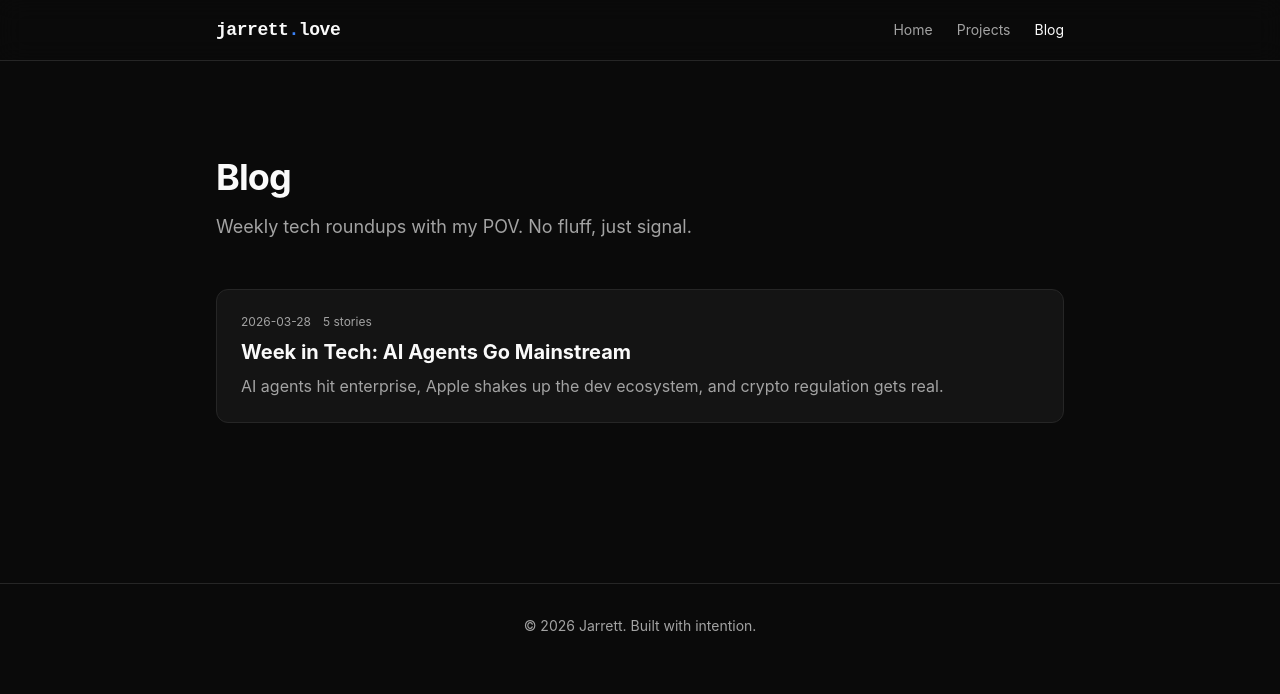
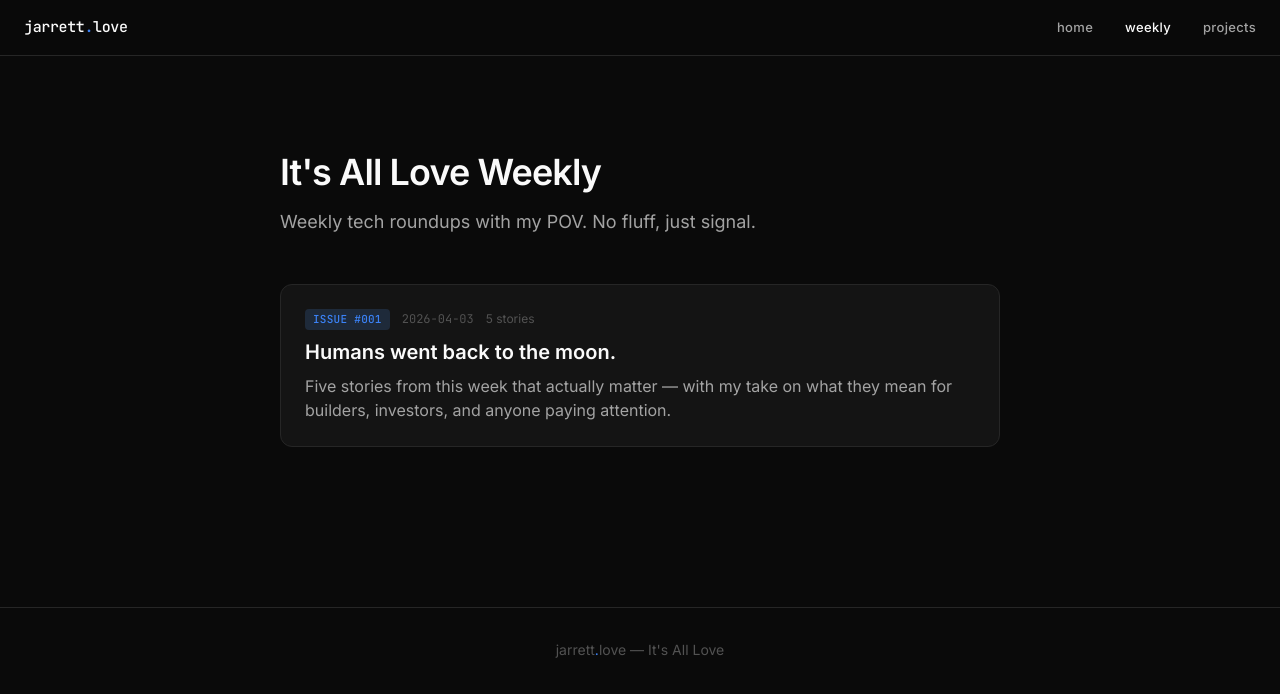
Before and after one commit to jarrettlove48-web/jarrett-dev, a Next.js app: page /blog in a window 1280 px wide. Shown: the top 694 px of the page. Built offline with nearby package versions, Linux system fonts and the light colour scheme.

Commit message:
Redesign blog to match It's All Love Weekly format — POV blocks, reading progress, real stories, author row, Google Fonts

```diff
--- a/src/app/blog/[slug]/page.tsx
+++ b/src/app/blog/[slug]/page.tsx
@@ -1,6 +1,7 @@
 import { notFound } from "next/navigation";
 import { getAllPosts, getPost } from "@/lib/blog";
 import Link from "next/link";
+import { ReadingProgress } from "@/components/reading-progress";
 
 export function generateStaticParams() {
   return getAllPosts().map((post) => ({ slug: post.slug }));
@@ -15,46 +16,106 @@ export default async function BlogPostPage({
   const post = getPost(slug);
   if (!post) notFound();
 
+  const issueNum = String(post.issue).padStart(3, "0");
+
   return (
-    <div className="flex flex-col gap-10 py-16">
+    <>
+      <ReadingProgress />
+      <div className="flex flex-col py-16">
+        {/* Header */}
+        <header className="border-b border-border pb-12">
+          <div className="mb-6 flex flex-wrap items-center gap-4">
+            <span className="rounded bg-tag-bg px-2.5 py-1 font-mono text-[11px] font-medium uppercase tracking-widest text-accent border border-accent/20">
+              Issue #{issueNum}
+            </span>
+            <span className="font-mono text-[13px] text-text-dim">
+              {post.date}
+            </span>
+          </div>
+          <h1 className="mb-4 text-3xl font-semibold leading-tight tracking-tight sm:text-4xl whitespace-pre-line">
+            {post.title}
+          </h1>
+          <p className="max-w-xl text-lg text-text-secondary leading-relaxed">
+            {post.summary}
+          </p>
+
+          {/* Author */}
+          <div className="mt-8 flex items-center gap-3 border-t border-border-subtle pt-8">
+            <div className="flex h-9 w-9 shrink-0 items-center justify-center rounded-full bg-gradient-to-br from-accent to-blue-800 font-mono text-xs font-medium text-white">
+              JL
+            </div>
             <div>
+              <div className="text-sm font-medium">Jarrett Love</div>
+              <div className="font-mono text-xs text-text-dim">
+                @jarrettlove · It&apos;s All Love
+              </div>
+            </div>
+          </div>
+        </header>
+
+        {/* Intro */}
+        <section className="border-b border-border-subtle py-10">
+          <p className="text-[1.05rem] leading-relaxed text-text-secondary">
+            {post.intro}
+          </p>
+        </section>
+
+        {/* Stories */}
+        <section className="py-10">
+          <div className="mb-8 flex items-center gap-3 font-mono text-[11px] uppercase tracking-widest text-text-dim">
+            This week&apos;s stories
+            <span className="h-px flex-1 bg-border" />
+          </div>
+
+          <div className="flex flex-col gap-10">
+            {post.stories.map((story, i) => (
+              <article
+                key={i}
+                className="grid grid-cols-[40px_1fr] gap-x-5 border-b border-border-subtle pb-10 last:border-0 last:pb-0"
+              >
+                <div className="pt-1 text-right font-mono text-[11px] font-medium text-accent/60">
+                  {String(i + 1).padStart(2, "0")}
+                </div>
+                <div>
+                  <span className="mb-2 inline-block rounded bg-tag-bg px-2 py-0.5 text-[11px] font-medium uppercase tracking-wide text-tag-text">
+                    {story.tag}
+                  </span>
+                  <h2 className="mb-3 text-lg font-semibold leading-snug tracking-tight">
+                    {story.title}
+                  </h2>
+                  <div className="space-y-2 text-[0.9rem] leading-relaxed text-text-secondary">
+                    {story.body.map((p, j) => (
+                      <p key={j}>{p}</p>
+                    ))}
+                  </div>
+                  <div className="mt-4 rounded-r-md border-l-2 border-accent bg-accent/5 px-4 py-3.5">
+                    <div className="mb-1 font-mono text-[10px] uppercase tracking-widest text-accent/70">
+                      Jarrett&apos;s take
+                    </div>
+                    <p className="text-sm italic leading-relaxed text-text-secondary">
+                      {story.take}
+                    </p>
+                  </div>
+                </div>
+              </article>
+            ))}
+          </div>
+        </section>
+
+        {/* Footer */}
+        <div className="flex flex-wrap items-center justify-between gap-4 border-t border-border pt-12">
+          <div className="font-mono text-[13px] text-text-dim">
+            jarrett<span className="text-accent">.</span>love — It&apos;s All
+            Love
+          </div>
           <Link
             href="/blog"
-          className="mb-4 inline-block text-sm text-text-secondary hover:text-text-primary"
+            className="rounded-md border border-accent/30 px-4 py-2 text-[13px] font-medium text-accent transition-all hover:border-accent hover:bg-accent/10"
           >
-          &larr; Back to Blog
+            all issues &rarr;
           </Link>
-        <time className="block text-sm text-text-secondary">{post.date}</time>
-        <h1 className="mt-2 text-4xl font-bold tracking-tight">{post.title}</h1>
-        <p className="mt-4 text-lg text-text-secondary">{post.summary}</p>
-      </div>
-
-      <p className="text-text-secondary">{post.content}</p>
-
-      <div className="flex flex-col gap-6">
-        {post.stories.map((story, i) => (
-          <div
-            key={i}
-            className="rounded-xl border border-border bg-surface p-6"
-          >
-            <div className="mb-2 flex items-center justify-between">
-              <h3 className="font-bold">{story.title}</h3>
-              <span className="text-xs text-text-secondary">
-                {story.source}
-              </span>
-            </div>
-            <p className="text-text-secondary">{story.take}</p>
-            <a
-              href={story.url}
-              target="_blank"
-              rel="noopener noreferrer"
-              className="mt-3 inline-block text-sm text-accent hover:text-accent-hover"
-            >
-              Read source &rarr;
-            </a>
-          </div>
-        ))}
         </div>
       </div>
+    </>
   );
 }
--- a/src/app/blog/page.tsx
+++ b/src/app/blog/page.tsx
@@ -7,7 +7,9 @@ export default function BlogPage() {
   return (
     <div className="flex flex-col gap-12 py-16">
       <div>
-        <h1 className="text-4xl font-bold tracking-tight">Blog</h1>
+        <h1 className="text-4xl font-bold tracking-tight">
+          It&apos;s All Love Weekly
+        </h1>
         <p className="mt-4 text-lg text-text-secondary">
           Weekly tech roundups with my POV. No fluff, just signal.
         </p>
@@ -24,13 +26,18 @@ export default function BlogPage() {
               className="group rounded-xl border border-border bg-surface p-6 transition-colors hover:bg-surface-hover"
             >
               <div className="mb-2 flex items-center gap-3">
-                <time className="text-xs text-text-secondary">{post.date}</time>
-                <span className="text-xs text-text-secondary">
+                <span className="rounded bg-tag-bg px-2 py-0.5 font-mono text-[11px] font-medium uppercase tracking-wide text-accent">
+                  Issue #{String(post.issue).padStart(3, "0")}
+                </span>
+                <time className="font-mono text-xs text-text-dim">
+                  {post.date}
+                </time>
+                <span className="text-xs text-text-dim">
                   {post.stories.length} stories
                 </span>
               </div>
               <h2 className="text-xl font-bold group-hover:text-accent">
-                {post.title}
+                {post.title.split("\n")[0]}
               </h2>
               <p className="mt-2 text-text-secondary">{post.summary}</p>
             </Link>
--- a/src/app/globals.css
+++ b/src/app/globals.css
@@ -3,12 +3,17 @@
 @theme {
   --color-background: #0a0a0a;
   --color-surface: #141414;
+  --color-surface-2: #1a1a1a;
   --color-surface-hover: #1a1a1a;
   --color-border: #262626;
+  --color-border-subtle: #1c1c1c;
   --color-text-primary: #fafafa;
   --color-text-secondary: #a3a3a3;
+  --color-text-dim: #525252;
   --color-accent: #3b82f6;
   --color-accent-hover: #2563eb;
+  --color-tag-bg: #1e2a3a;
+  --color-tag-text: #60a5fa;
   --font-sans: "Inter", ui-sans-serif, system-ui, sans-serif;
   --font-mono: "JetBrains Mono", ui-monospace, monospace;
 }
@@ -17,6 +22,7 @@ body {
   background-color: var(--color-background);
   color: var(--color-text-primary);
   font-family: var(--font-sans);
+  -webkit-font-smoothing: antialiased;
 }
 
 ::selection {
--- a/src/app/layout.tsx
+++ b/src/app/layout.tsx
@@ -3,11 +3,11 @@ import "./globals.css";
 import { Nav } from "@/components/nav";
 
 export const metadata: Metadata = {
-  title: "Jarrett | Builder & Strategist",
+  title: "Jarrett Love | Builder & Strategist",
   description:
     "Salesforce developer, PropTrack founder, and indie builder. Weekly tech insights and project updates.",
   openGraph: {
-    title: "Jarrett | Builder & Strategist",
+    title: "Jarrett Love | Builder & Strategist",
     description:
       "Salesforce developer, PropTrack founder, and indie builder.",
     type: "website",
@@ -21,11 +21,26 @@ export default function RootLayout({
 }>) {
   return (
     <html lang="en" className="dark">
+      <head>
+        <link rel="preconnect" href="https://fonts.googleapis.com" />
+        <link
+          rel="preconnect"
+          href="https://fonts.gstatic.com"
+          crossOrigin="anonymous"
+        />
+        <link
+          href="https://fonts.googleapis.com/css2?family=JetBrains+Mono:wght@400;500&family=Inter:wght@300;400;500;600&display=swap"
+          rel="stylesheet"
+        />
+      </head>
       <body className="min-h-screen antialiased">
         <Nav />
-        <main className="mx-auto max-w-4xl px-6 pb-24 pt-8">{children}</main>
-        <footer className="border-t border-border py-8 text-center text-sm text-text-secondary">
-          <p>&copy; {new Date().getFullYear()} Jarrett. Built with intention.</p>
+        <main className="mx-auto max-w-3xl px-6 pb-24 pt-8">{children}</main>
+        <footer className="border-t border-border py-8 text-center text-sm text-text-dim">
+          <p>
+            jarrett<span className="text-accent">.</span>love — It&apos;s All
+            Love
+          </p>
         </footer>
       </body>
     </html>
--- a/src/components/nav.tsx
+++ b/src/components/nav.tsx
@@ -4,34 +4,34 @@ import Link from "next/link";
 import { usePathname } from "next/navigation";
 
 const links = [
-  { href: "/", label: "Home" },
-  { href: "/projects", label: "Projects" },
-  { href: "/blog", label: "Blog" },
+  { href: "/", label: "home" },
+  { href: "/blog", label: "weekly" },
+  { href: "/projects", label: "projects" },
 ];
 
 export function Nav() {
   const pathname = usePathname();
 
   return (
-    <nav className="sticky top-0 z-50 border-b border-border bg-background/80 backdrop-blur-md">
-      <div className="mx-auto flex max-w-4xl items-center justify-between px-6 py-4">
-        <Link href="/" className="font-mono text-lg font-bold tracking-tight">
+    <nav className="sticky top-0 z-50 flex h-14 items-center justify-between border-b border-border bg-background/85 px-6 backdrop-blur-xl">
+      <Link href="/" className="font-mono text-[15px] font-medium tracking-tight">
         jarrett<span className="text-accent">.</span>love
       </Link>
-        <div className="flex gap-6">
+      <div className="flex gap-8">
         {links.map(({ href, label }) => (
           <Link
             key={href}
             href={href}
-              className={`text-sm transition-colors hover:text-text-primary ${
-                pathname === href ? "text-text-primary" : "text-text-secondary"
+            className={`text-[13px] font-medium tracking-wide transition-colors hover:text-text-primary ${
+              pathname === href || (href !== "/" && pathname.startsWith(href))
+                ? "text-text-primary"
+                : "text-text-secondary"
             }`}
           >
             {label}
           </Link>
         ))}
       </div>
-      </div>
     </nav>
   );
 }
--- /dev/null
+++ b/src/components/reading-progress.tsx
@@ -0,0 +1,24 @@
+"use client";
+
+import { useEffect, useState } from "react";
+
+export function ReadingProgress() {
+  const [width, setWidth] = useState(0);
+
+  useEffect(() => {
+    const handleScroll = () => {
+      const scrolled = window.scrollY;
+      const total = document.body.scrollHeight - window.innerHeight;
+      setWidth(total > 0 ? (scrolled / total) * 100 : 0);
+    };
+    window.addEventListener("scroll", handleScroll, { passive: true });
+    return () => window.removeEventListener("scroll", handleScroll);
+  }, []);
+
+  return (
+    <div
+      className="fixed top-0 left-0 z-[200] h-0.5 bg-accent transition-[width] duration-100"
+      style={{ width: `${width}%` }}
+    />
+  );
+}
--- a/src/content/blog/2026-03-28-week-in-tech.json
+++ b/src/content/blog/2026-03-28-week-in-tech.json
@@ -1,39 +1,57 @@
 {
-  "slug": "2026-03-28-week-in-tech",
-  "title": "Week in Tech: AI Agents Go Mainstream",
-  "date": "2026-03-28",
-  "summary": "AI agents hit enterprise, Apple shakes up the dev ecosystem, and crypto regulation gets real.",
+  "slug": "2026-04-03-week-01",
+  "issue": 1,
+  "title": "Humans went back to the moon.\nAI models are now free.\nBitcoin is being given away.",
+  "date": "2026-04-03",
+  "summary": "Five stories from this week that actually matter — with my take on what they mean for builders, investors, and anyone paying attention.",
+  "intro": "Every week I pull 5 stories from the noise and tell you what I actually think. No hype, no filler. Just signal — from a builder's perspective. This week was genuinely one of the most interesting in a while. Space, AI, and Bitcoin all had real moments. Let's get into it.",
   "stories": [
     {
-      "title": "AI Agents Are Now Enterprise-Ready",
-      "source": "TechCrunch",
-      "url": "https://example.com",
-      "take": "This is the year agents go from demo to deployment. The tooling finally caught up — expect every SaaS company to ship an agent feature by Q3."
+      "tag": "Space",
+      "title": "Humans left Earth orbit for the first time in 53 years",
+      "body": [
+        "NASA's Artemis II launched on April 1, 2026. Four astronauts — Reid Wiseman, Victor Glover, Christina Koch, and Jeremy Hansen — are currently circling the moon on a 10-day mission. This is the first time humans have left low Earth orbit since Apollo 17 in December 1972.",
+        "Not a simulation. Not a test. Humans are literally on their way around the moon right now as you read this. Koch is the first woman, Glover the first Black person, and Hansen the first non-American to travel beyond Earth orbit.",
+        "Meanwhile, SpaceX reportedly filed confidentially for an IPO targeting a $1.75 trillion valuation. The space economy went from concept to very concrete this week."
+      ],
+      "take": "Artemis II + a SpaceX IPO filing in the same week is not a coincidence. The space economy is attracting capital at scale. Watch LUNR and RKLB. When SpaceX eventually goes public, it will be the largest IPO ever — and the downstream chip and satellite plays will run before that happens."
     },
     {
-      "title": "Apple Opens Up Sideloading in iOS 20",
-      "source": "The Verge",
-      "url": "https://example.com",
-      "take": "Huge for indie developers. The 30% tax era is ending, slowly. If you're building mobile, this changes your distribution strategy."
+      "tag": "AI",
+      "title": "Google dropped Gemma 4 — the best open model yet, free to run locally",
+      "body": [
+        "Google DeepMind released Gemma 4 this week. Four model sizes from 2B to 31B. The 26B A4B variant uses a Mixture-of-Experts architecture that runs at near 4B speed while delivering 26B quality — meaning it fits on a laptop with 16GB RAM.",
+        "Multimodal out of the box. 256K context window. Native function calling for agentic workflows. The benchmarks put it ahead of everything in its class.",
+        "I set up the Gemma 3 4B variant locally this week and it's already running on my MacBook Air, routing tasks automatically alongside Claude. No API keys, no internet, no cost."
+      ],
+      "take": "The gap between open and closed models is closing faster than anyone expected. A year ago running a capable AI locally felt like a developer experiment. Today it's a legitimate productivity setup. Every founder should have a local model running — the privacy and cost advantages are real."
     },
     {
-      "title": "SEC Proposes Clear Crypto Framework",
-      "source": "Bloomberg",
-      "url": "https://example.com",
-      "take": "Finally, some regulatory clarity. This is bullish for builders in the space — uncertainty was the real killer, not regulation itself."
+      "tag": "AI",
+      "title": "Microsoft is building its own AI stack — no longer just reselling OpenAI",
+      "body": [
+        "Microsoft AI released three new foundational models this week capable of generating text, voice, and images. This is a direct shot at OpenAI, Google, and Anthropic — from a company that also happens to be OpenAI's biggest backer.",
+        "The signal here isn't the models themselves. It's that Microsoft is hedging. They're building their own stack because they can't afford to be dependent on any single provider — including the one they invested billions into."
+      ],
+      "take": "When the biggest enterprise cloud provider starts competing with its own AI partner, pricing pressure across the board is inevitable. Azure customers will benefit first. For builders, this means API costs are going down over the next 18 months. Build now, the economics will only improve."
     },
     {
-      "title": "Vercel Ships Edge-First Database Layer",
-      "source": "Vercel Blog",
-      "url": "https://example.com",
-      "take": "The full-stack JS ecosystem keeps eating. If you're still debating your backend stack, the answer is increasingly 'just use Vercel.'"
+      "tag": "Bitcoin",
+      "title": "Jack Dorsey is giving away free Bitcoin on April 6",
+      "body": [
+        "Dorsey's Block announced the return of the Bitcoin faucet — launching April 6 at btc.day. The original faucet, created in 2010 by Gavin Andresen, gave away 5 full BTC per visitor to promote adoption. Those coins are worth over $330,000 today.",
+        "Nobody expects 5 BTC giveaways in 2026. But the move is deliberate — Block already auto-enabled Bitcoin payments for millions of Square merchants this week with zero processing fees. This is an ecosystem play: faucet onboards new users, Bitkey captures their self-custody, Square captures their spending."
+      ],
+      "take": "Dorsey is building Bitcoin as infrastructure, not an investment thesis. Free sats to onboard, a hardware wallet to hold, Square to spend. That's a full stack. If even 1% of Square's merchant base starts accepting BTC, the Lightning Network usage numbers are going to look very different by end of year."
     },
     {
-      "title": "Remote Work Debate Reignites at Big Tech",
-      "source": "WSJ",
-      "url": "https://example.com",
-      "take": "The RTO push is about real estate leases and middle management, not productivity. The data is clear — let builders build from wherever."
+      "tag": "Space Economy",
+      "title": "The satellite chip plays nobody is talking about",
+      "body": [
+        "As SpaceX Starlink and Amazon Kuiper scale their satellite constellations aggressively, the less obvious play is the semiconductor companies supplying them. Everyone wants SpaceX exposure — but you can't buy it yet. The picks-and-shovels approach means looking at which chip companies are embedded in satellite infrastructure.",
+        "Starlink is already operational globally. Kuiper is ramping. These constellations require custom chips for phased array antennas, onboard processing, and low-latency ground terminals. The companies winning those contracts are smaller, less visible, and potentially undervalued relative to what's coming."
+      ],
+      "take": "Global satellite internet changes the addressable market for every SaaS product. When reliable internet reaches rural landlords and tenants everywhere, the PropTrack opportunity expands significantly. But the near-term trade is in the chip suppliers before the SpaceX IPO catalyzes the whole sector."
     }
-  ],
-  "content": "Welcome to this week's roundup. Five stories that caught my attention, with my unfiltered take on each."
+  ]
 }
```
Also changed, not shown: src/lib/blog.ts (+9 -8 lines). Lines whose indentation alone changed are shown as unchanged.
